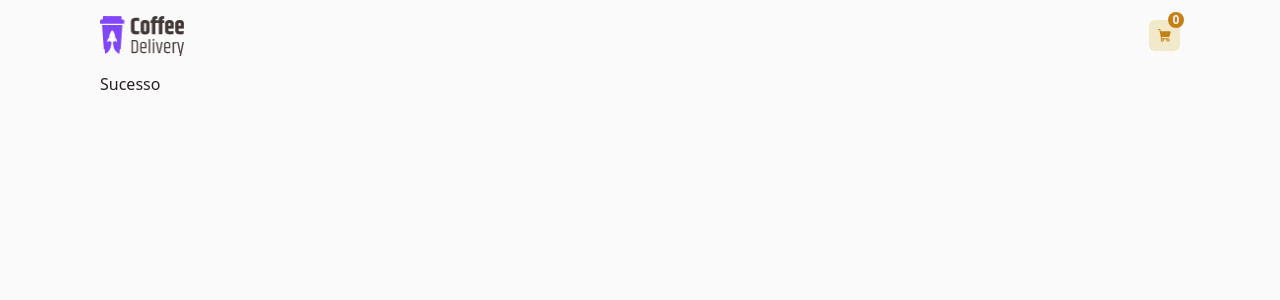
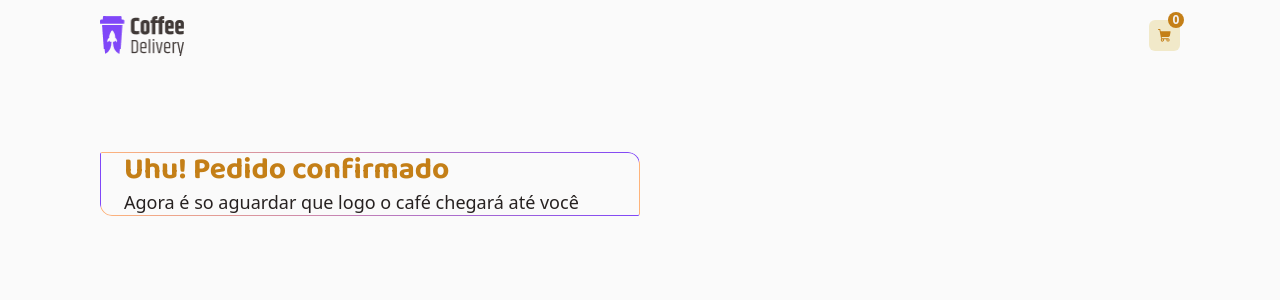
Before and after one commit to thauandev/coffe-shop, a Next.js app: page /success in a window 1280 px wide. Shown: the top 300 px of the page. Built offline with nearby package versions, Linux system fonts and the light colour scheme.

Commit message:
feature: start success page

```diff
--- a/src/app/checkout/page.tsx
+++ b/src/app/checkout/page.tsx
@@ -13,7 +13,7 @@ import {
 import Image from 'next/image'
 import { useRouter } from 'next/navigation'
 import { useContext, useEffect, useState } from 'react'
-import { FieldValues, SubmitHandler, useForm } from 'react-hook-form'
+import { SubmitHandler, useForm } from 'react-hook-form'
 import { CartContext } from '../contexts/CartContext'
 import { formatNumber } from '../utils/formatNumber'
 
@@ -102,7 +102,7 @@ const Checkout: React.FC = () => {
   })
 
   const { addForm } = useContext(FormContext)
-  const onSubmit: SubmitHandler<FieldValues> = (data: Fields | {}) => {
+  const onSubmit: SubmitHandler<any> = (data: Fields) => {
     console.log('DATAAAAA', data)
 
     const verifiedPaymentType = paymentType.every(item => !item.isSelected)
@@ -112,8 +112,23 @@ const Checkout: React.FC = () => {
 
     if (type) {
       console.log(type.name)
+      const {
+        street,
+        number,
+        complement,
+        neighborhood,
+        city,
+        state,
+        cep,
+      }: Fields = data
       addForm({
-        ...data,
+        street,
+        number,
+        complement,
+        neighborhood,
+        city,
+        state,
+        cep,
         paymentType: type.name,
       })
 
@@ -258,7 +273,7 @@ const Checkout: React.FC = () => {
           </div>
           <div className="w-5/12 ml-5 max-[1024px]:w-full max-[1024px]:ml-0">
             <h1 className="font-display font-bold pb-5">Cafés selecionados</h1>
-            <div className="w-full h-auto bg-gray-50 rounded-md flex flex-col justify-center items-center px-6 max-[720px]:px-6">
+            <div className="w-full h-auto bg-gray-50 rounded-sm rounded-bl-xl rounded-tr-xl flex flex-col justify-center items-center px-6 max-[720px]:px-6">
               {cart.map(item => (
                 <div
                   className=" w-full flex align-center justify-evenly gap-5 py-6 border-b-gray-100 border-b max-[720px]:gap-1"
--- a/src/app/contexts/CartContext.tsx
+++ b/src/app/contexts/CartContext.tsx
@@ -31,12 +31,9 @@ export function CartProvider({ children }: CartContextProviderProps) {
   const { cart } = cartState
 
   useEffect(() => {
-    console.log('cart', cart)
     const storage = localStorage.getItem(`${storageVersion}`)
     if (storage) {
       const parse = JSON.parse(storage)
-
-      console.log('cart', parse.cart)
 
       dispatch({
         type: ActionTypes.ADD_TO_CART_INITIAL_STATE,
--- a/src/app/globals.css
+++ b/src/app/globals.css
@@ -7,7 +7,6 @@
   --base-title: #272221;
   --purple: #8047f8;
   --yellowdark: #c47f17;
-
 }
 
 body {
@@ -16,3 +15,31 @@ body {
   max-width: 1080px;
   margin: 0 auto;
 }
+
+@layer utilities {
+  .border-gradient {
+    position: relative;
+    z-index: 0;
+  }
+
+  .border-gradient::before {
+    content: '';
+    position: absolute;
+    top: 0;
+    left: 0;
+    right: 0;
+    bottom: 0;
+    border: 1px solid transparent;
+    border-radius: inherit;
+    background: linear-gradient(to right, #feb47b, #8047f8);
+    -webkit-mask:
+      linear-gradient(#fff 0 0) padding-box,
+      linear-gradient(#fff 0 0);
+    mask:
+      linear-gradient(#fff 0 0) padding-box,
+      linear-gradient(#fff 0 0);
+    -webkit-mask-composite: destination-out;
+    mask-composite: exclude;
+    z-index: -1;
+  }
+}
--- a/src/app/success/page.tsx
+++ b/src/app/success/page.tsx
@@ -7,7 +7,19 @@ const success: React.FC = () => {
   const { form } = useContext(FormContext)
 
   console.log(form)
-  return <h1>Sucesso</h1>
+  return (
+    <div className="flex pt-20">
+      <div className="w-6/12 h-auto flex-col border-gradient rounded-sm rounded-bl-xl rounded-tr-xl  justify-center items-center px-6 max-[720px]:px-6">
+        <h1 className="text-3xl font-bold font-display text-yellow-300">
+          Uhu! Pedido confirmado
+        </h1>
+        <p className="text-lg">
+          Agora é so aguardar que logo o café chegará até você
+        </p>
+      </div>
+      <div></div>
+    </div>
+  )
 }
 
 export default success
```
